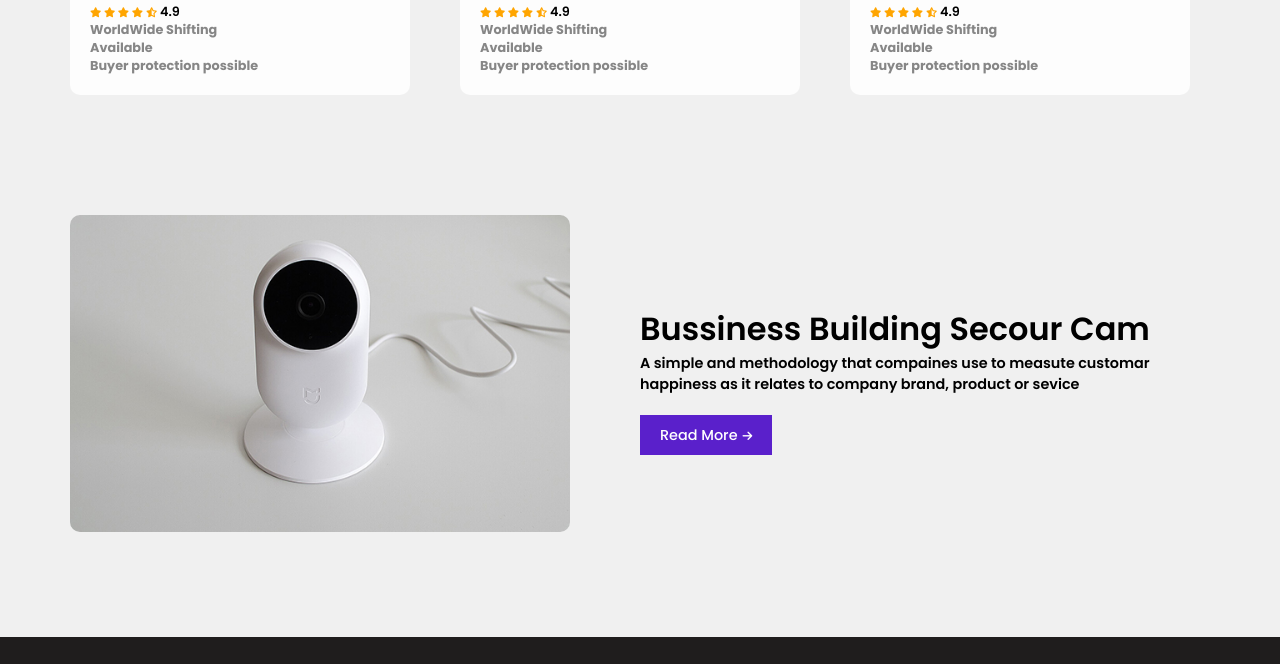
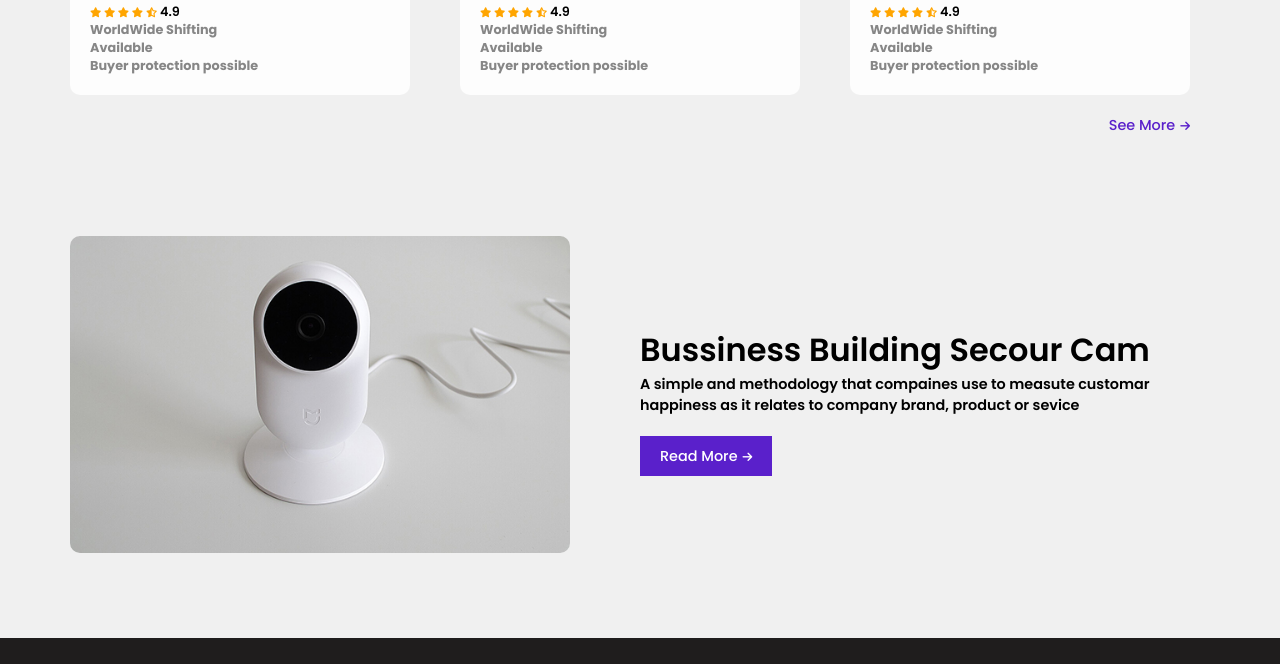
Before and after one commit to PalashDas11/influencer-gear, a plain HTML site: page index.html in a window 1280 px wide. Shown: the part 2108-2772 px from the top of the page. Drawn offline with Linux system fonts and the light colour scheme.

Commit message:
little change and complete

```diff
--- a/index.html
+++ b/index.html
@@ -225,6 +225,8 @@
                         <h4>Buyer protection possible</h4>
                     </div>
                 </div>
+                <div class="text-right"> <a href="#" class="btn2">See More<i class="fas fa-arrow-right"></i></a></div>
+
             </div>
         </section>
         <!-- Collection section end -->
--- a/style.css
+++ b/style.css
@@ -34,9 +34,21 @@ a{
    padding:10px 20px;
    font-weight: 500;
 }
+.btn2{
+    color: var(--button-color);
+    background-color:transparent;
+    font-size: .9rem;
+    padding:10px 20px;
+    font-weight: 500;
+ }
 .text-center{
     text-align: center;
 }
+.text-right {
+    text-align: right;
+
+}
+
 /* header section  */
 .header-section{
     display: flex;
@@ -95,7 +107,7 @@ a{
     display: grid;
     grid-template-columns: repeat(3,1fr);
     grid-gap: 30px;
-    margin-bottom: 80px;
+    margin-bottom: 20px;
 
 }
 .collection{
@@ -142,7 +154,7 @@ i.fas.fa-star:nth-last-child(2)::after{
     display: flex;
     justify-content: space-between;
     align-items: center;
-    margin-bottom: 80px;
+    margin: 60px 0px;
 }
 .secour-cam-img img{
     width: 500px;
```
